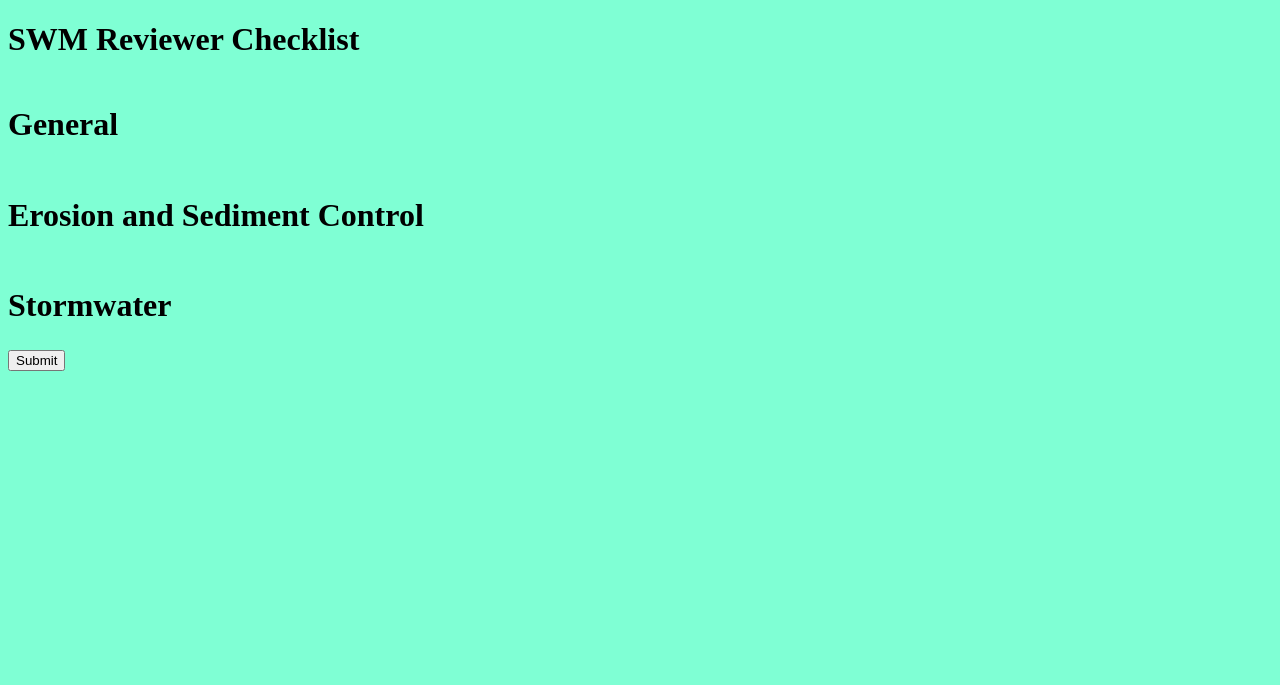
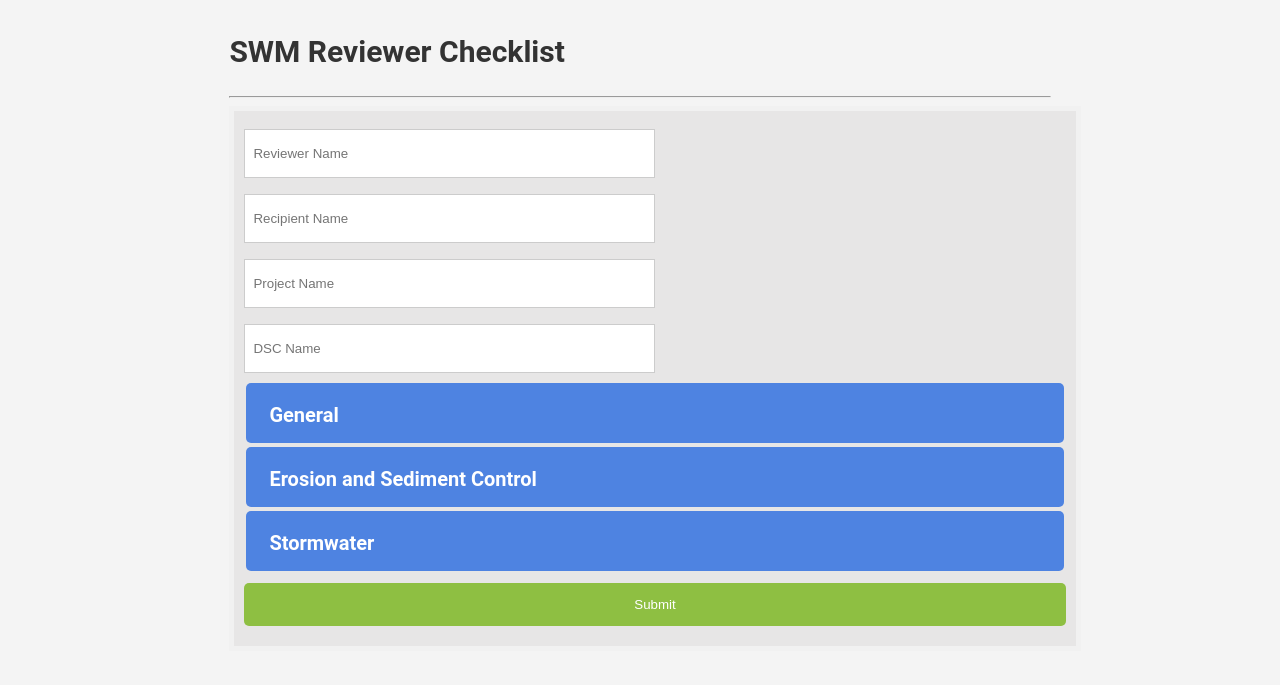
Before and after one commit to tracharho/SWMReviewerChecklist, a Flask app: page / in a window 1280 px wide. Shown: the top 685 px of the page. Run offline with Flask 2, Linux system fonts and the light colour scheme.

Commit message:
styl sheets

```diff
--- a/app.py
+++ b/app.py
@@ -7,6 +7,9 @@ from datetime import datetime
 
 
 app = Flask(__name__, static_folder='static') #turn this file into a web application
+app.config['ENV'] = 'development'
+app.config['DEBUG'] = True
+app.config['TESTING'] = True
 
 get_data_from_csvs.categorize_csvs()
 
@@ -20,7 +23,6 @@ def test():
 
 @app.route("/register", methods=["POST"])
 def register():
-    print('hit')
     if request.method == 'POST':
         comments = request.form.getlist('checkbox')
         print(comments)
--- a/static/css/main.css
+++ b/static/css/main.css
@@ -1,14 +1,84 @@
 
 /*Need to hit shift f5 to reset browser cache*/
+
+html, body {
+    display: flex;
+    justify-content: center;
+    font-family: Roboto, Arial, sans-serif;
+    font-size: 15px;
+    background: #f4f4f4;
+	color: #333;
+	line-height: 1.6;
+    }
+    form {
+    border: 5px solid #f1f1f1;
+    width: 100%;
+    }
+    input[type=text], input[type=password] {
+    width: 50%;
+    padding: 16px 8px;
+    margin: 8px 0;
+    display: inline-block;
+    border: 1px solid #ccc;
+    box-sizing: border-box;
+    }
+    #submit {
+    background-color: #8ebf42;
+    color: white;
+    padding: 14px 0;
+    margin: 10px 0;
+    border: none;
+    border-radius: 5px;
+    cursor: pointer;
+    width: 100%;
+
+    }
+
+    h1 {
+    text-align:start;
+    font-size:30px;
+    }
+    button:hover {
+    opacity: 0.8;
+    }
+    .formcontainer {
+    text-align: left;
+    margin: 24px 50px 12px;
+    }
+    .container {
+    padding: 16px 0;
+    text-align:left;
+    }
+    span.psw {
+    float: right;
+    padding-top: 0;
+    padding-right: 15px;
+    }
+    /* Change styles for span on extra small screens */
+    @media screen and (max-width: 300px) {
+    span.psw {
+    display: block;
+    float: none;
+        }
+    }
+
+form {
+    background-color: #e4e2e2c2;
+    padding: 10px;
+    width: 100%;
+}
+
+.container {
+    background-color: rgb(238, 133, 133);
+    display: flex;
+}
+
 .row {
     display: flex;
     align-items:flex-start;
     gap: 10px;
 }
 
-body {
-    background-color: aquamarine;
-}
 
 div[name="rowcontainer"] {
     display: flex;
@@ -18,10 +88,98 @@ div[name="rowcontainer"] {
     font-size: 1.5rem;
 }
 
-.catHeader {
-    font-size: 2rem;
+
+.pagetitle {
+    align-self: flex-start;
 }
 
-.collapsible {
+.catCollapsible {
+    background-color: #4c82e1fc;
+    color: #444;
+    cursor: pointer;
+    overflow:hidden;
+    margin: 2px;
+    width: 100%;
+    border: none;
+    text-align: left;
+    outline: none;
+    border-radius: 5px;
+    border-style: none;
+    height: 4rem;
     display: flex;
+    align-content: flex-start;
 }
+
+.catHeader {
+    font-size: 20px;
+    height: 100%;
+    margin-left: 23px;
+    color: white;
+}
+
+.subCollapsible {
+    background-color: #81adf8fc;
+    color: #444;
+    cursor: pointer;
+    overflow:hidden;
+    margin: 2px;
+    width: 80%;
+    border: none;
+    text-align: left;
+    outline: none;
+    border-radius: 2.5px;
+    height: 4rem;
+    margin-left: 40px;
+}
+
+.subHeader {
+    font-size: 20px;
+    height: 100%;
+    margin-left: 20px;
+    color: white;
+}
+
+a {
+    width: 100%;
+}
+
+.rowcontainer {
+    border-bottom-style: solid;
+    border-bottom-width: 1px;
+    padding:5px;
+    margin:5px;
+    display: flex;
+    flex-flow: row wrap;
+    margin-left: 40px;
+    align-items:baseline;
+    align-content: center;
+    justify-content:space-around;
+}
+
+.cb {
+flex-grow:1;
+align-self: baseline;
+}
+
+.criteria {
+    flex-grow:1;
+    word-break:normal;
+    width:120px;
+    word-wrap: break-word;
+    padding:3px;
+}
+
+.comment {
+    flex-grow: 5;
+    width:300px;
+    height:auto;
+    word-wrap: break-word;
+    padding:3px;
+}
+
+.reference {
+    flex-grow:1;
+    word-wrap: break-word;
+    width:80px;
+    font-size: 0.8rem;
+}
--- a/static/js/functions.js
+++ b/static/js/functions.js
@@ -26,7 +26,10 @@ document.getElementById('submit').onclick = function() {
 //the row is the 0th index of the
 function collapseChildren(obj) {
   let children = obj.children;
-  let rows = document.getElementsByClassName("row"+children[0].id);
+  console.log(children);
+  console.log("row"+children[0].id);
+  let rows = document.getElementsByName("row"+children[0].id);
+  console.log(rows);
   for (row of rows) {
     showOrHide(row);
   }
@@ -58,13 +61,14 @@ subAnchor : Subcategory Anchor element
 Element heirachy : catAnchor < catCollapsible < subAnchor < subCollapsible < rows
 */
 function show(obj) {
+  console.log(obj);
   let thisClass = obj.attributes.class.value;
   if (thisClass == "catAnchor") {
     let catName = obj.attributes.name.value;
     let subs = document.getElementsByName("subcategory-"+String(catName)); //children Names are in this format
     for (sub of subs) {
       showOrHide(sub);
-      let rows = document.getElementsByClassName("row"+sub.id); //find each subcategories rows by id in "row{id}" format
+      let rows = document.getElementsByName("row"+sub.id); //find each subcategories rows by id in "row{id}" format
       for (row of rows) {
         //checks if all rows are hidden are showing.
         //The category closes all opened children (subcategories) and "grandchildren" (rows)
--- a/static/js/generate.js
+++ b/static/js/generate.js
@@ -37,7 +37,7 @@ function appendData(data) {
         catAnchor.style.display = "flex";
         //"href": "function.js",
         let catCollapsible = document.createElement("div");
-        setAttributes(catCollapsible, {"class":"collapsible",
+        setAttributes(catCollapsible, {"class":"catCollapsible",
                             "name":String(x),
                             "id":'catCollapsible'+String(catIDNumber)});
 
@@ -55,11 +55,11 @@ function appendData(data) {
                 let subAnchor = document.createElement("a");
                 setAttributes(subAnchor, {
                                 "onclick":"show(this)",
-                                "id":'subAnchor',
+                                "id":'subcategory-'+String(subIDNumber),
                                 "class":"subAnchor"});
                 //"href":"static/js/functions.js",
                 let subCollapsible = document.createElement("div");
-                setAttributes(subCollapsible, {"class":"collapsible",
+                setAttributes(subCollapsible, {"class":"subCollapsible",
                                     "name": "subcategory-"+String(x),
                                     "id":'sub'+String(subIDNumber)});
                 subCollapsibleHeader = document.createElement("h2")
@@ -75,8 +75,8 @@ function appendData(data) {
                     let w = rows[z];
                     let rowcontainer = document.createElement("div");
                     setAttributes(rowcontainer, {"class":"row",
-                                "class" : "rowsub"+String(subIDNumber),
-                                "name": "rowcontainer",
+                                "name" : "rowsub"+String(subIDNumber),
+                                "class": "rowcontainer",
                                 "id":String("rowcontainer-"+ w['rownum'])});
                     rowcontainer.style.display = "none";
 
@@ -92,10 +92,11 @@ function appendData(data) {
                                 "id": "criteria-"+w['rownum']});
                     criteria.innerHTML = w['Problem'];
 
-                    let comment = document.createElement("textarea");
+                    let comment = document.createElement("div");
                     setAttributes(comment, {"class":"comment",
                                 "name":"comment",
                                 "id": "comment-"+w['rownum']});
+                    comment.contentEditable = "true";
                     comment.innerHTML = w['Comment'];
 
                     let reference = document.createElement("p");
@@ -126,7 +127,7 @@ function appendData(data) {
                                 "class":"subcategory-"+String(catIDNumber)});
 
                 let subCollapsible = document.createElement("div");
-                setAttributes(subCollapsible, {"class":"collapsible",
+                setAttributes(subCollapsible, {"class":"subCollapsible",
                                     "name": "subcategory-"+String(x),
                                     "id":'sub'+String(subIDNumber)});
                 subCollapsibleHeader = document.createElement("h2")
@@ -142,8 +143,8 @@ function appendData(data) {
                     let w = rows[z];
                     let rowcontainer = document.createElement("div");
                     setAttributes(rowcontainer, {"class":"row",
-                                "class" : "rowsub"+String(subIDNumber),
-                                "name": "rowcontainer",
+                                "name" : "rowsub"+String(subIDNumber),
+                                "class": "rowcontainer",
                                 "id":String("rowcontainer-"+ w['rownum'])});
                     rowcontainer.style.display = "none";
 
@@ -159,10 +160,11 @@ function appendData(data) {
                                 "id": "criteria-"+w['rownum']});
                     criteria.innerHTML = w['Problem'];
 
-                    let comment = document.createElement("textarea");
+                    let comment = document.createElement("div");
                     setAttributes(comment, {"class":"comment",
                                 "name":"comment",
                                 "id": "comment-"+w['rownum']});
+                    comment.contentEditable = "true";
                     comment.innerHTML = w['Comment'];
 
                     let reference = document.createElement("p");
--- a/templates/index.html
+++ b/templates/index.html
@@ -1,6 +1,15 @@
 {% extends 'template.html' %}
 {% block content %}
 <form action="/register" method="POST">
+  <label for="reviewer-name"></label>
+    <input class="textinput" type="text" name="reviewer-name" id = "reviewer-name" placeholder="Reviewer Name" required>
+    <label for="recipient"></label>
+    <input class="textinput" type="text" name="recipient" id = "recipient" placeholder="Recipient Name" required>
+    <label for="projectname"></label>
+    <input class="textinput" type="text" name="projectname" id = "projectname" placeholder="Project Name" required>
+    <label for="dscnumber"></label>
+    <input class="textinput" type="text" name="dscnumber" id = "dscnumber" placeholder="DSC Name" required>
+
   <div id="myData"></div>
   <input type="submit" value="Submit" id="submit">
   <script type="text/javascript" src="static/js/functions.js"></script>
--- a/templates/template.html
+++ b/templates/template.html
@@ -7,8 +7,12 @@
     <title>SWM Reviewer Checklist</title>
   </head>
   <body>
-    <h1>SWM Reviewer Checklist</h1>
+
+    <div id="container">
+    <h1 class="pagetitle">SWM Reviewer Checklist</h1>
+    <hr>
     {% block content %}{% endblock%}
+    </div>
   </body>
 
 </html>
```
Also changed, not shown: get_data_from_csvs.py (+0 -7 lines), templates/registration.html (added, +81 -0 lines), 2 other files.
